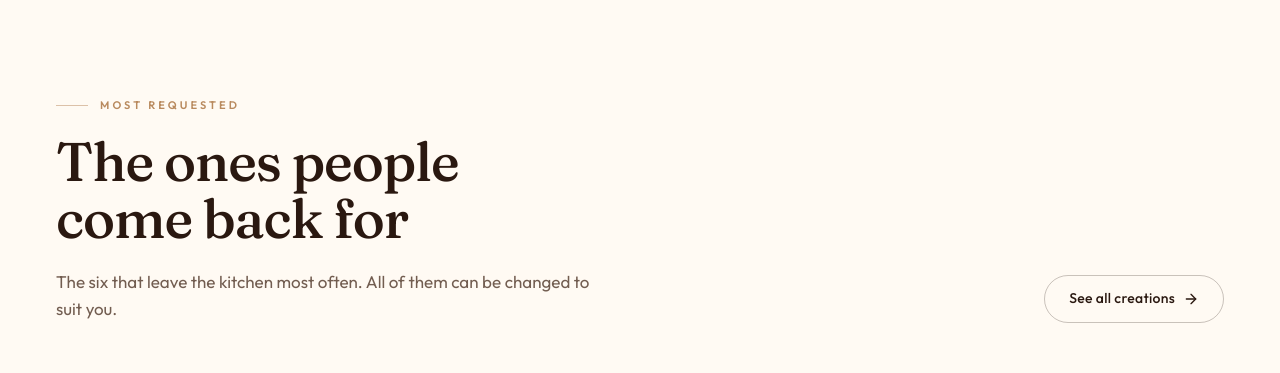
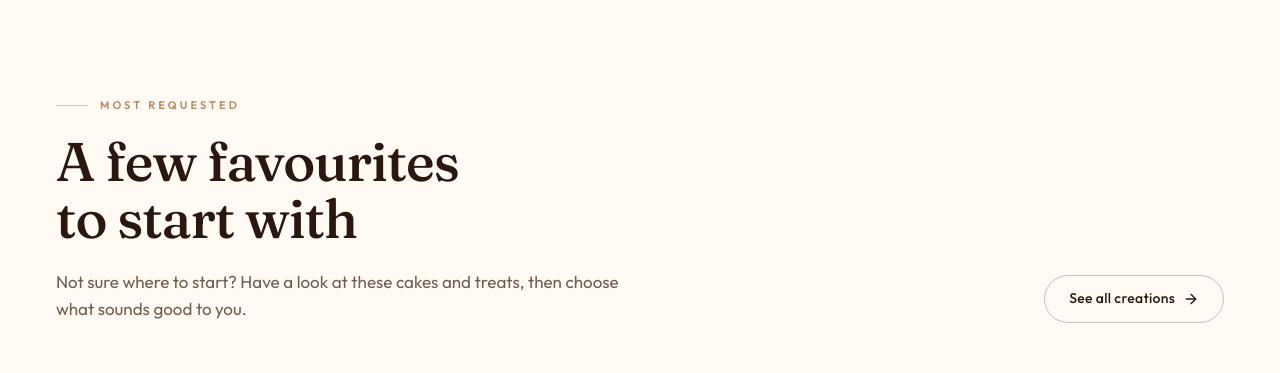
Before and after one commit to chretie17/dussa-bake-lab, a React (Vite) app: page / in a window 1280 px wide. Shown: the part 2880-3253 px from the top of the page. Built offline with nearby package versions, Linux system fonts and the light colour scheme; no server answers.

Commit message:
Write more natural and trustworthy Dussa BakeLab copy

```diff
--- a/src/sections/Bestsellers.jsx
+++ b/src/sections/Bestsellers.jsx
@@ -13,8 +13,8 @@ export default function Bestsellers() {
         <div className="flex flex-wrap items-end justify-between gap-8">
           <SectionHeading
             eyebrow="Most requested"
-            title="The ones people come back for"
-            lead="The six that leave the kitchen most often. All of them can be changed to suit you."
+            title="A few favourites to start with"
+            lead="Not sure where to start? Have a look at these cakes and treats, then choose what sounds good to you."
             className="max-w-xl"
           />
           <Button to="/creations" variant="outline" className="shrink-0">
```
